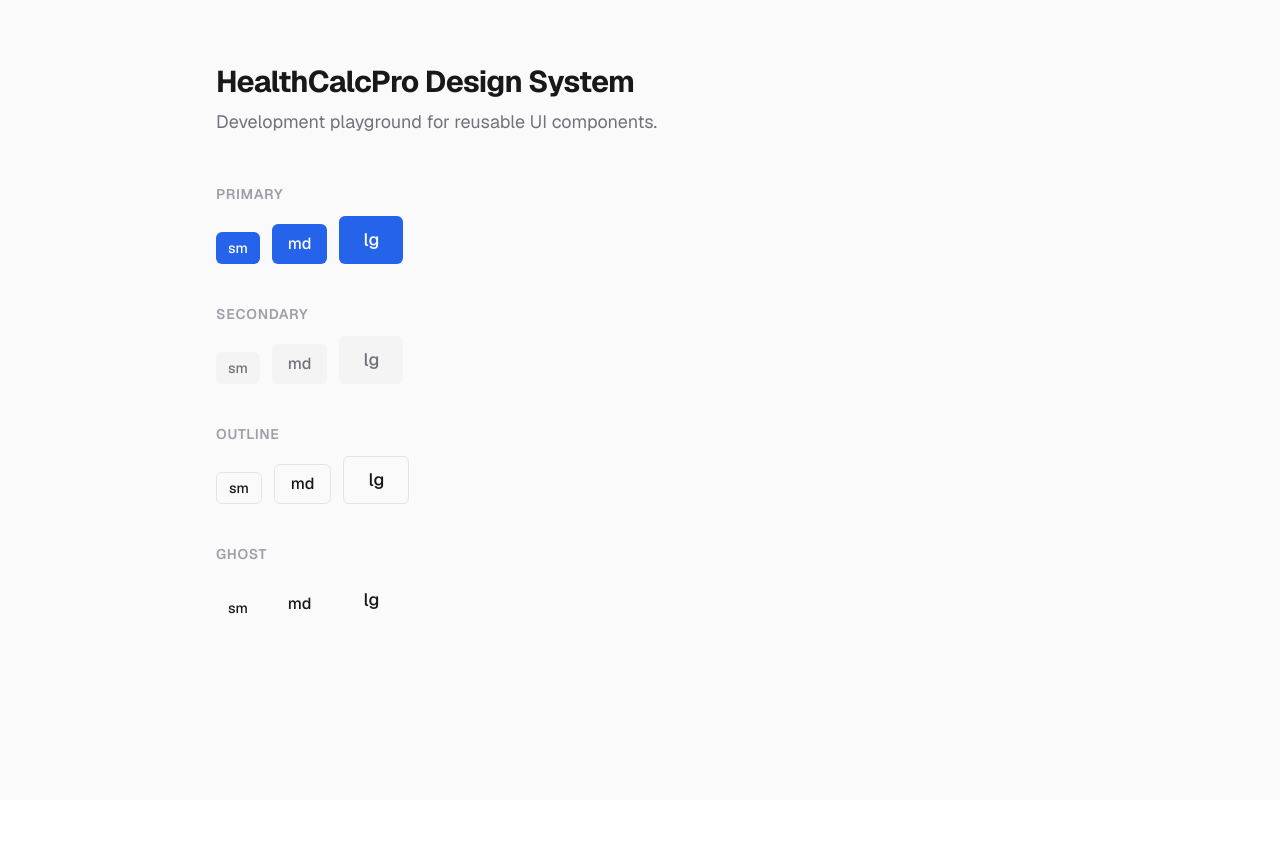
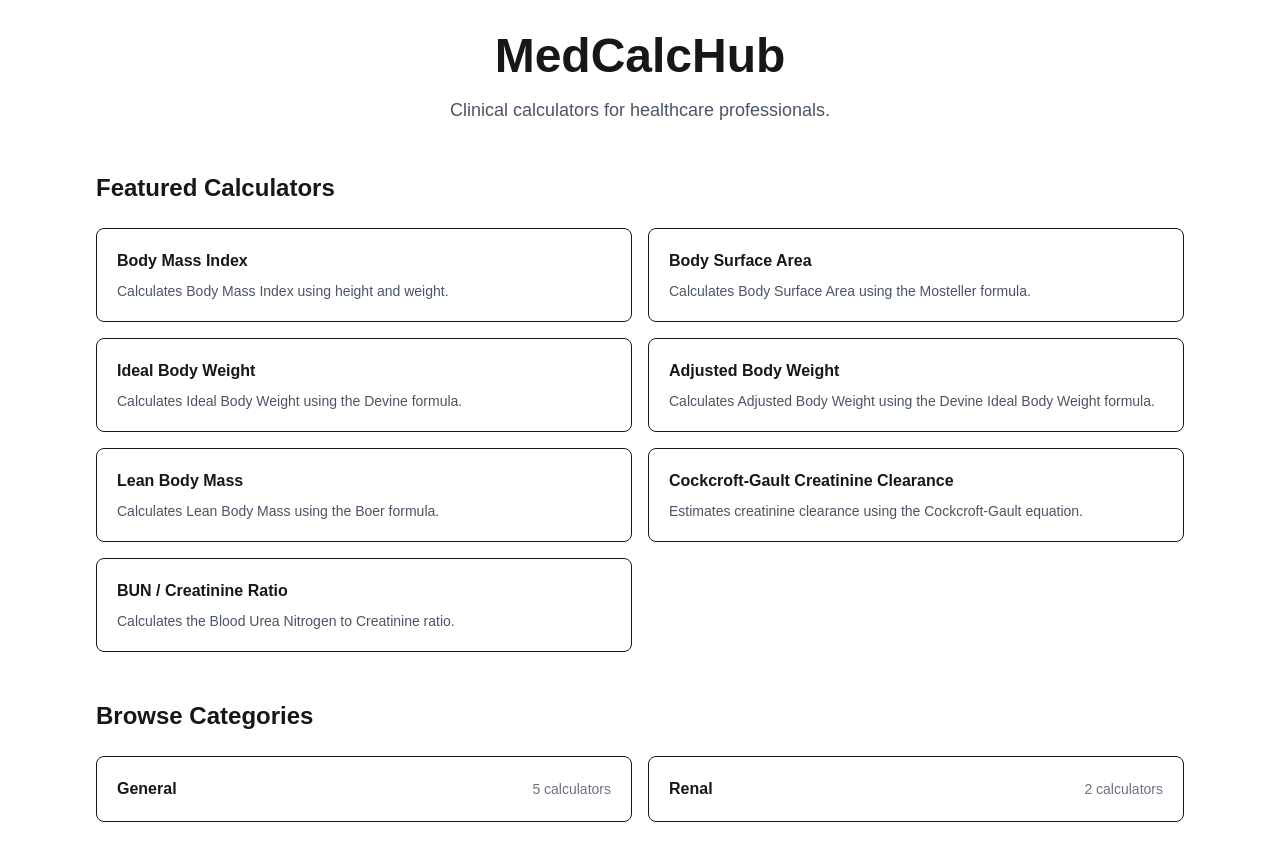
Before and after one commit to yalewgezahegn89-web/MedCalcHub, a Next.js app: page / in a window 1280 px wide. Before the commit the page ends 800 px from the top, so only its background shows below. Built offline with nearby package versions, Linux system fonts and the light colour scheme.

Commit message:
feat: redesign homepage with featured calculators and categories

```diff
--- /dev/null
+++ b/app/categories/[category]/page.tsx
@@ -0,0 +1,55 @@
+import Link from "next/link";
+import { notFound } from "next/navigation";
+
+import { calculatorRegistry } from "@/lib/calculators/registry";
+
+type CategoryPageProps = {
+  params: Promise<{
+    category: string;
+  }>;
+};
+
+export default async function CategoryPage({
+  params,
+}: CategoryPageProps) {
+  const { category } = await params;
+
+  const calculators = calculatorRegistry.filter(
+    (calc) => calc.category.toLowerCase() === category.toLowerCase(),
+  );
+
+  if (calculators.length === 0) {
+    notFound();
+  }
+
+  return (
+    <main className="mx-auto max-w-3xl p-8">
+      <h1 className="mb-2 text-3xl font-bold">
+        {calculators[0].category}
+      </h1>
+
+      <p className="mb-8 text-gray-600">
+        {calculators.length} calculator
+        {calculators.length > 1 ? "s" : ""}
+      </p>
+
+      <div className="space-y-4">
+        {calculators.map((calculator) => (
+          <Link
+            key={calculator.id}
+            href={`/calculators/${calculator.slug}`}
+            className="block rounded-lg border p-4 transition hover:bg-gray-50"
+          >
+            <h2 className="font-semibold">
+              {calculator.name}
+            </h2>
+
+            <p className="mt-1 text-sm text-gray-600">
+              {calculator.description}
+            </p>
+          </Link>
+        ))}
+      </div>
+    </main>
+  );
+}
--- /dev/null
+++ b/app/categories/page.tsx
@@ -0,0 +1,38 @@
+import Link from "next/link";
+
+import { calculatorRegistry } from "@/lib/calculators/registry";
+
+export default function CategoriesPage() {
+  const categories = Array.from(
+    new Set(calculatorRegistry.map((calc) => calc.category)),
+  ).sort();
+
+  return (
+    <main className="mx-auto max-w-3xl p-8">
+      <h1 className="mb-6 text-3xl font-bold">
+        Calculator Categories
+      </h1>
+
+      <div className="space-y-4">
+        {categories.map((category) => {
+          const count = calculatorRegistry.filter(
+            (calc) => calc.category === category,
+          ).length;
+
+          return (
+            <Link
+              key={category}
+              href={`/categories/${category.toLowerCase()}`}
+              className="block rounded-lg border p-4 transition hover:bg-gray-50"
+            >
+              <div className="flex items-center justify-between">
+                <span className="font-semibold">{category}</span>
+                <span>{count} calculators</span>
+              </div>
+            </Link>
+          );
+        })}
+      </div>
+    </main>
+  );
+}
--- a/app/page.tsx
+++ b/app/page.tsx
@@ -1,38 +1,85 @@
-import { Button } from "@/components/ui/button";
+import Link from "next/link";
 
-const variants = ["primary", "secondary", "outline", "ghost"] as const;
-const sizes = ["sm", "md", "lg"] as const;
+import { calculatorRegistry } from "@/lib/calculators/registry";
 
 export default function Home() {
+  const featuredCalculators = calculatorRegistry.filter(
+    (calc) => calc.featured,
+  );
+
+  const categories = Array.from(
+    new Set(calculatorRegistry.map((calc) => calc.category)),
+  ).sort();
+
   return (
-    <div className="min-h-screen bg-zinc-50 dark:bg-black">
-      <main className="mx-auto max-w-4xl px-6 py-16 font-sans">
-        <header className="mb-12">
-          <h1 className="text-3xl font-bold tracking-tight text-zinc-900 dark:text-zinc-50">
-            HealthCalcPro Design System
+    <main className="mx-auto max-w-6xl space-y-12 p-8">
+      <section className="space-y-4 text-center">
+        <h1 className="text-5xl font-bold">
+          MedCalcHub
         </h1>
-          <p className="mt-2 text-lg text-zinc-500 dark:text-zinc-400">
-            Development playground for reusable UI components.
+
+        <p className="mx-auto max-w-2xl text-lg text-gray-600">
+          Clinical calculators for healthcare professionals.
         </p>
-        </header>
 
-        <section className="space-y-10">
-          {variants.map((variant) => (
-            <div key={variant}>
-              <h2 className="mb-3 text-sm font-semibold uppercase tracking-wider text-zinc-400 dark:text-zinc-500">
-                {variant}
+
+      </section>
+
+      <section>
+        <h2 className="mb-6 text-2xl font-semibold">
+          Featured Calculators
         </h2>
-              <div className="flex flex-wrap items-end gap-3">
-                {sizes.map((size) => (
-                  <Button key={size} variant={variant} size={size}>
-                    {size}
-                  </Button>
+
+        <div className="grid gap-4 md:grid-cols-2">
+          {featuredCalculators.map((calculator) => (
+            <Link
+              key={calculator.id}
+              href={`/calculators/${calculator.slug}`}
+              className="rounded-lg border p-5 transition hover:bg-gray-50"
+            >
+              <h3 className="font-semibold">
+                {calculator.name}
+              </h3>
+
+              <p className="mt-2 text-sm text-gray-600">
+                {calculator.description}
+              </p>
+            </Link>
           ))}
         </div>
+      </section>
+
+      <section>
+        <h2 className="mb-6 text-2xl font-semibold">
+          Browse Categories
+        </h2>
+
+        <div className="grid gap-4 md:grid-cols-2">
+          {categories.map((category) => {
+            const count = calculatorRegistry.filter(
+              (calc) => calc.category === category,
+            ).length;
+
+            return (
+              <Link
+                key={category}
+                href={`/categories/${category.toLowerCase()}`}
+                className="rounded-lg border p-5 transition hover:bg-gray-50"
+              >
+                <div className="flex items-center justify-between">
+                  <span className="font-semibold">
+                    {category}
+                  </span>
+
+                  <span className="text-sm text-gray-500">
+                    {count} calculators
+                  </span>
                 </div>
-          ))}
+              </Link>
+            );
+          })}
+        </div>
       </section>
     </main>
-    </div>
   );
 }
```
Also changed, not shown: lib/calculators/utils/renal.ts (added). Lines whose indentation alone changed are shown as unchanged.
